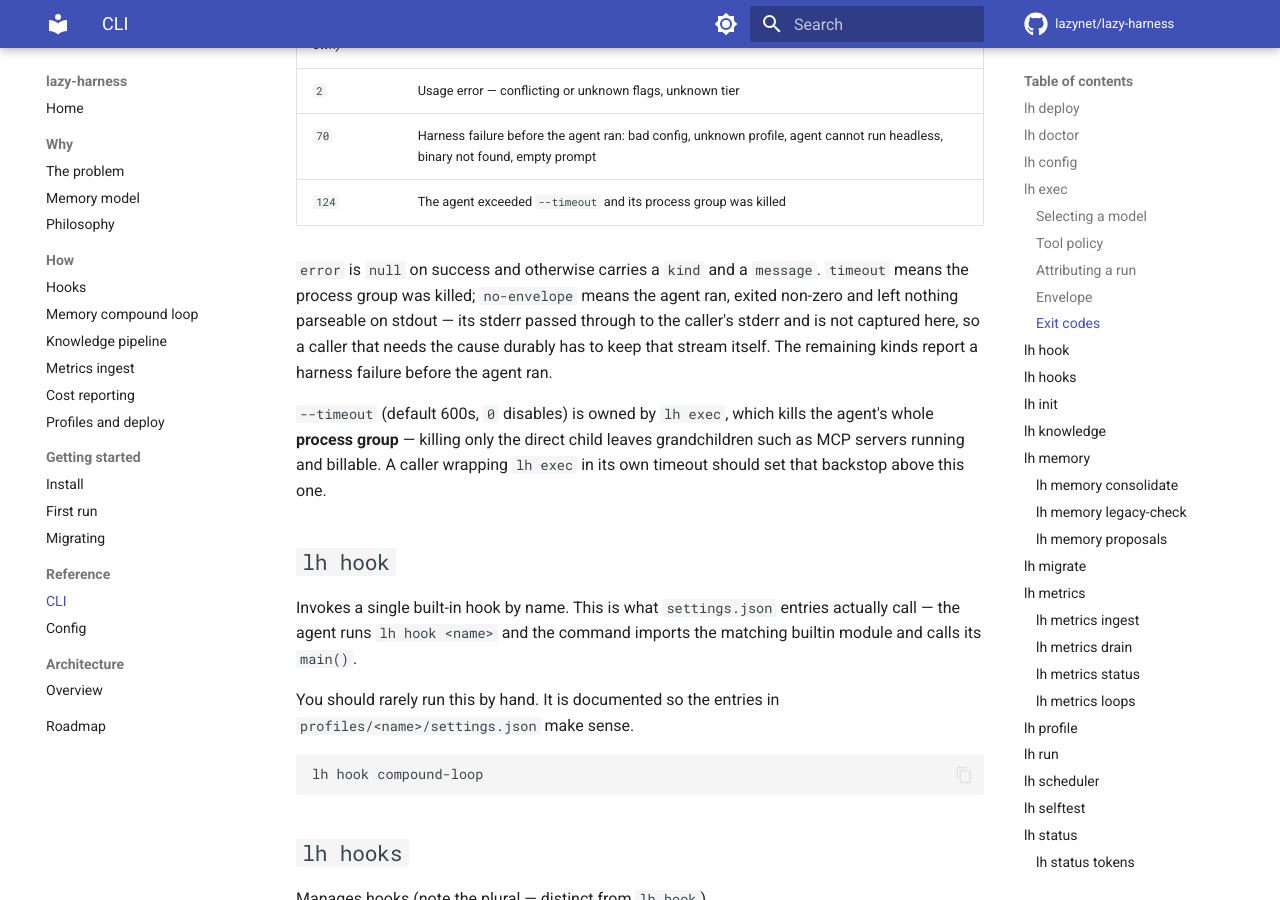
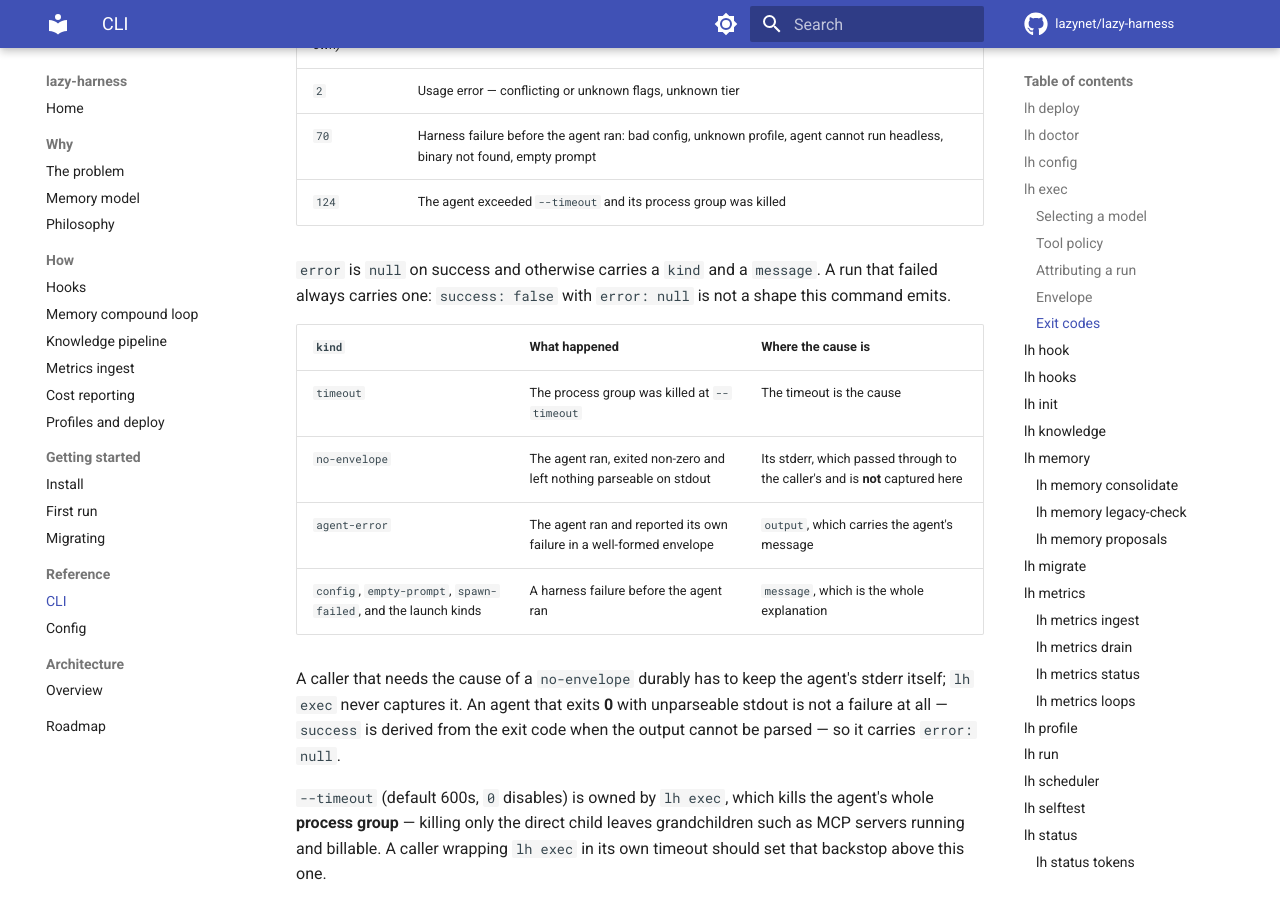
Before and after one commit to lazynet/lazy-harness, an MkDocs documentation site: the page built from docs/reference/cli.md, in a window 1280 px wide and 900 px high, scrolled down 5404 px. Built offline with MkDocs 1.6.1 and Material for MkDocs 9.7.7, drawn with Linux system fonts in a browser that asks for light colours; comment, search, counter and statistics services are not loaded.

Commit message:
fix: name a failure the agent reported in its own envelope
no-envelope guarded on `result.raw is None`, which covers only half the mute
failure. parse_headless_result derives success from `exit_code == 0 and
is_error is not True`, so an agent that returns well-formed JSON declaring its
own failure lands on success=False with a populated raw — and reached the
consumer with error=null, the exact shape the kind exists to retire.

Split on the evidence rather than collapsing into one kind: the cause of a
no-envelope went to a stream lh exec does not capture, while an agent-error
carries it in `output`. A consumer branching on the kind looks in a different
place for each.

```diff
--- a/docs/reference/cli.md
+++ b/docs/reference/cli.md
@@ -161,12 +161,21 @@ not the same fact as run priced.
 | `70` | Harness failure before the agent ran: bad config, unknown profile, agent cannot run headless, binary not found, empty prompt |
 | `124` | The agent exceeded `--timeout` and its process group was killed |
 
-`error` is `null` on success and otherwise carries a `kind` and a `message`.
-`timeout` means the process group was killed; `no-envelope` means the agent ran,
-exited non-zero and left nothing parseable on stdout — its stderr passed through
-to the caller's stderr and is not captured here, so a caller that needs the cause
-durably has to keep that stream itself. The remaining kinds report a harness
-failure before the agent ran.
+`error` is `null` on success and otherwise carries a `kind` and a `message`. A
+run that failed always carries one: `success: false` with `error: null` is not a
+shape this command emits.
+
+| `kind` | What happened | Where the cause is |
+| --- | --- | --- |
+| `timeout` | The process group was killed at `--timeout` | The timeout is the cause |
+| `no-envelope` | The agent ran, exited non-zero and left nothing parseable on stdout | Its stderr, which passed through to the caller's and is **not** captured here |
+| `agent-error` | The agent ran and reported its own failure in a well-formed envelope | `output`, which carries the agent's message |
+| `config`, `empty-prompt`, `spawn-failed`, and the launch kinds | A harness failure before the agent ran | `message`, which is the whole explanation |
+
+A caller that needs the cause of a `no-envelope` durably has to keep the agent's
+stderr itself; `lh exec` never captures it. An agent that exits **0** with
+unparseable stdout is not a failure at all — `success` is derived from the exit
+code when the output cannot be parsed — so it carries `error: null`.
 
 `--timeout` (default 600s, `0` disables) is owned by `lh exec`, which kills the agent's whole **process group** — killing only the direct child leaves grandchildren such as MCP servers running and billable. A caller wrapping `lh exec` in its own timeout should set that backstop above this one.
 
```
Also changed, not shown: 2 other files.
